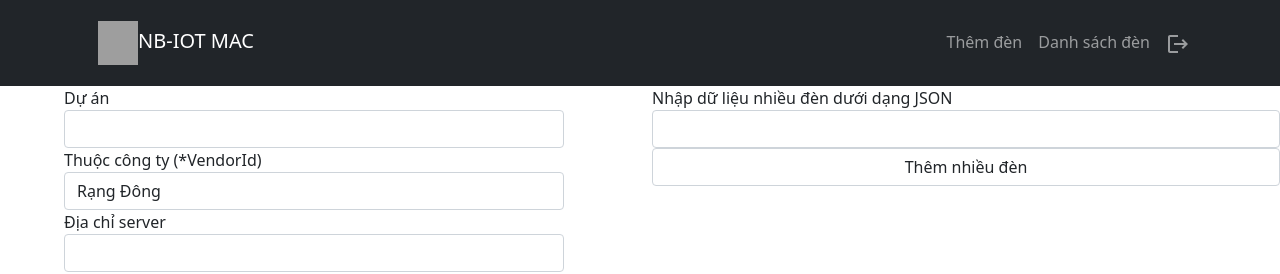
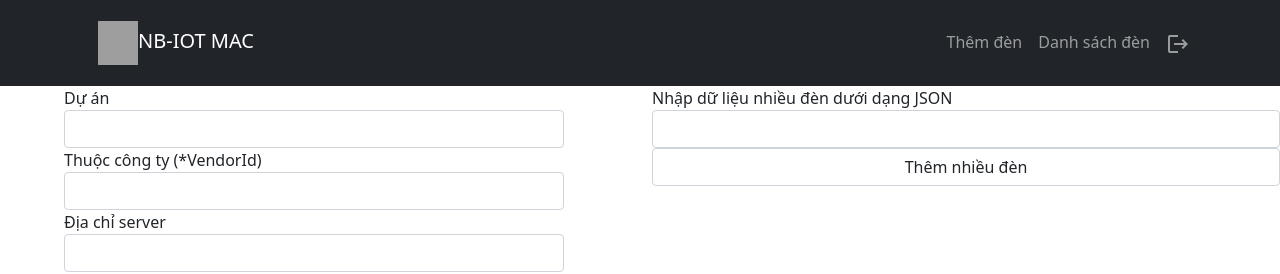
Before and after one commit to hoangnv170752/node-nbiot, a React (Create React App) app in the folder frontend/: page / in a window 1280 px wide. Shown: the top 274 px of the page. Built offline with nearby package versions, Linux system fonts and the light colour scheme; grey boxes are pictures that could not be loaded.

Commit message:
fix bug add vendor

```diff
--- a/frontend/src/Components/LightForm.js
+++ b/frontend/src/Components/LightForm.js
@@ -8,7 +8,7 @@ const LightForm = (props) => {
         project: Yup.string()
         // .email("You have enter an invalid email address")
         .required("Required"),
-        vendor: Yup.string(),
+        vendor: Yup.string().required("Required"),
         SERVER_ADDRESS: Yup.string()
         // .positive("Invalid roll number")
         // .integer("Invalid roll number")
@@ -31,6 +31,11 @@ const LightForm = (props) => {
         .required("Required")
 });
 console.log(props);
+const options = [
+    { value: "0", label: "Rạng Đông" },
+    { value: "1", label: "VNPT" },
+    { value: "2", label: "Viettel" },
+  ];
 return (
 	<div className="form-wrapper">
 	<Formik {...props} validationSchema={validationSchema}>
@@ -50,9 +55,12 @@ return (
                 {/* <Field name="vendor" type="select"
                     className="form-control" /> */}
                 <Field as="select" name="vendor" className='form-control'>
-                    <option value="0">Rạng Đông</option>
-                    <option value="1">VNPT</option>
-                    <option value="2">Viettel</option>
+                    <option value=""> </option> {/* Empty option with no label */}
+                    {options.map(option => (
+                    <option key={option.value} value={option.value}>
+                        {option.label}
+                    </option>
+                    ))}
                 </Field>
                 <ErrorMessage
                     name="vendor"
```
